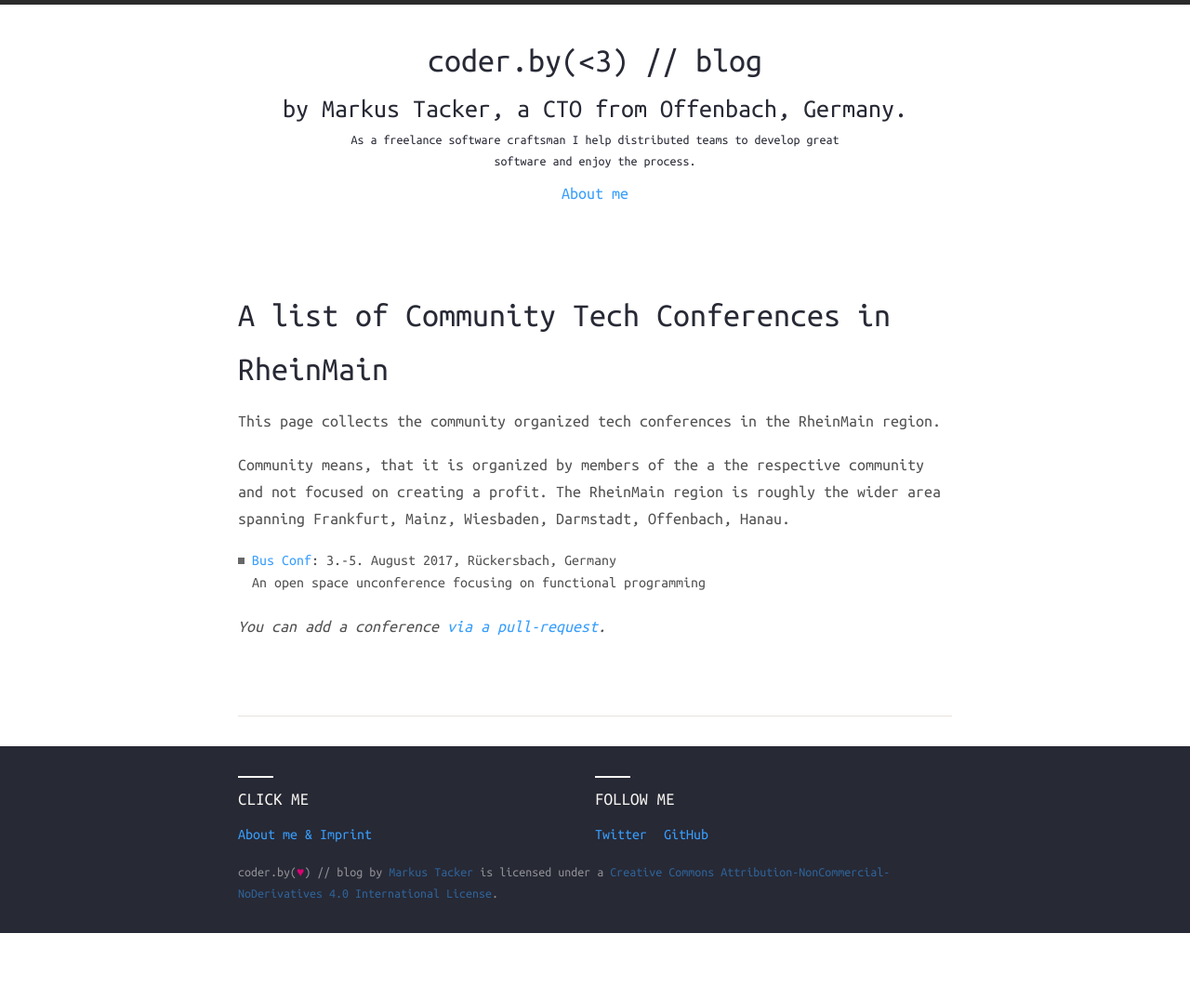
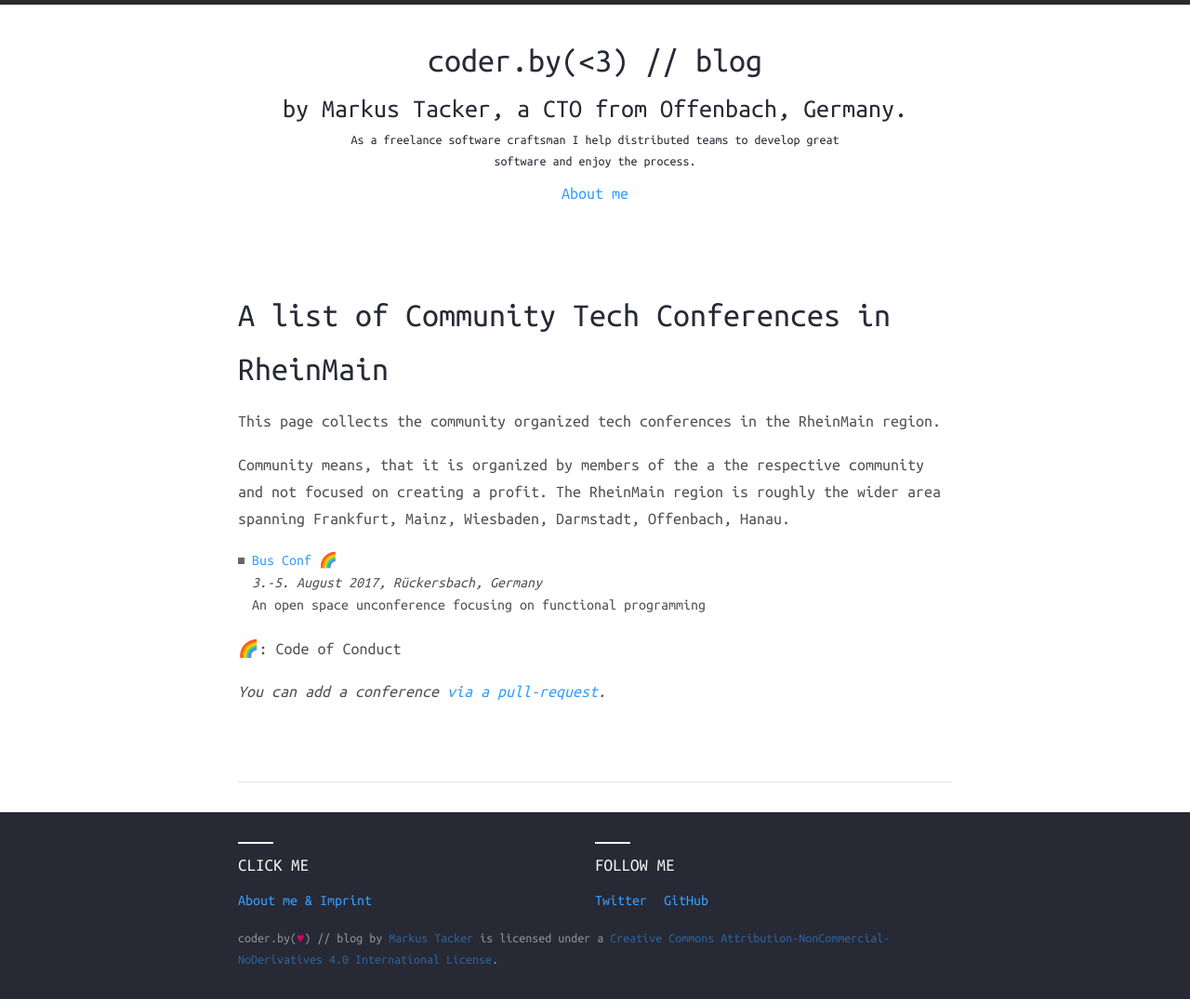
Before and after one commit to coderbyheart/blog, a Jekyll site: the page built from rheinmain-community-tech-conferences.md, in a window 1280 px wide. Shown: the whole page at 93% size. Built offline with Jekyll 4.4.1, drawn with Linux system fonts in a browser that asks for light colours; nearby versions of some CDN libraries; comment, search, counter and statistics services are not loaded; before the commit the page ends 1004 px from its top, so only the background shows below that.

Commit message:
Update rheinmain-community-tech-conferences.md

```diff
--- a/rheinmain-community-tech-conferences.md
+++ b/rheinmain-community-tech-conferences.md
@@ -7,7 +7,10 @@
 
 Community means, that it is organized by members of the a the respective community and not focused on creating a profit. The RheinMain region is roughly the wider area spanning Frankfurt, Mainz, Wiesbaden, Darmstadt, Offenbach, Hanau.
 
-* [Bus Conf](http://www.bus-conf.org/): 3.-5. August 2017, Rückersbach, Germany
+* [Bus Conf](http://www.bus-conf.org/) [🌈](http://confcodeofconduct.com/)
+  *3.-5. August 2017, Rückersbach, Germany*
   An open space unconference focusing on functional programming
 
+🌈: Code of Conduct
+
 *You can add a conference [via a pull-request](https://github.com/coderbyheart/blog/edit/gh-pages/rheinmain-community-tech-conferences.md).*
```
